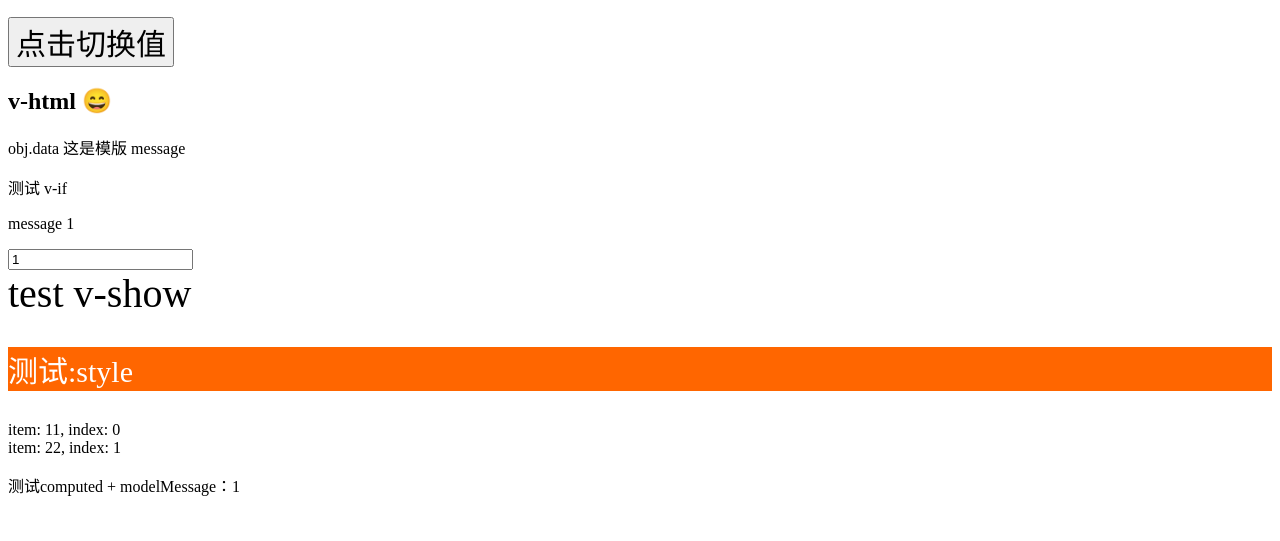
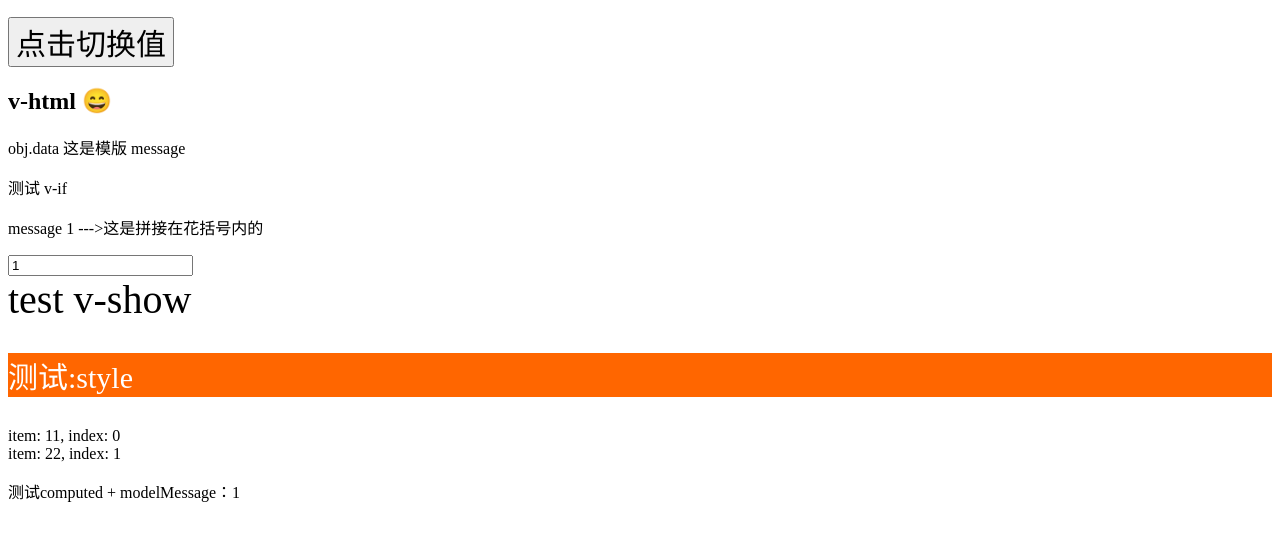
Before and after one commit to wunci/euv, a website with bundled scripts: page index.html in a window 1280 px wide. Shown: the part 91-632 px from the top of the page. Built offline with nearby package versions, Linux system fonts and the light colour scheme.

Commit message:
update: README

```diff
--- a/index.html
+++ b/index.html
@@ -41,7 +41,7 @@
       <p v-html="html"></p>
       {{obj.data}} 这是模版 {{message}}
       <p v-if="ok">测试 v-if</p>
-      <p>{{message}} {{modelMessage}}</p>
+      <p>{{message}} {{modelMessage + ' --->这是拼接在花括号内的'}}</p>
       <input type="text" v-model="modelMessage" />
       <div class="div2" v-show="show" style="font-size: 40px;">
         <div>test v-show</div>
```
Also changed, not shown: README.md.
